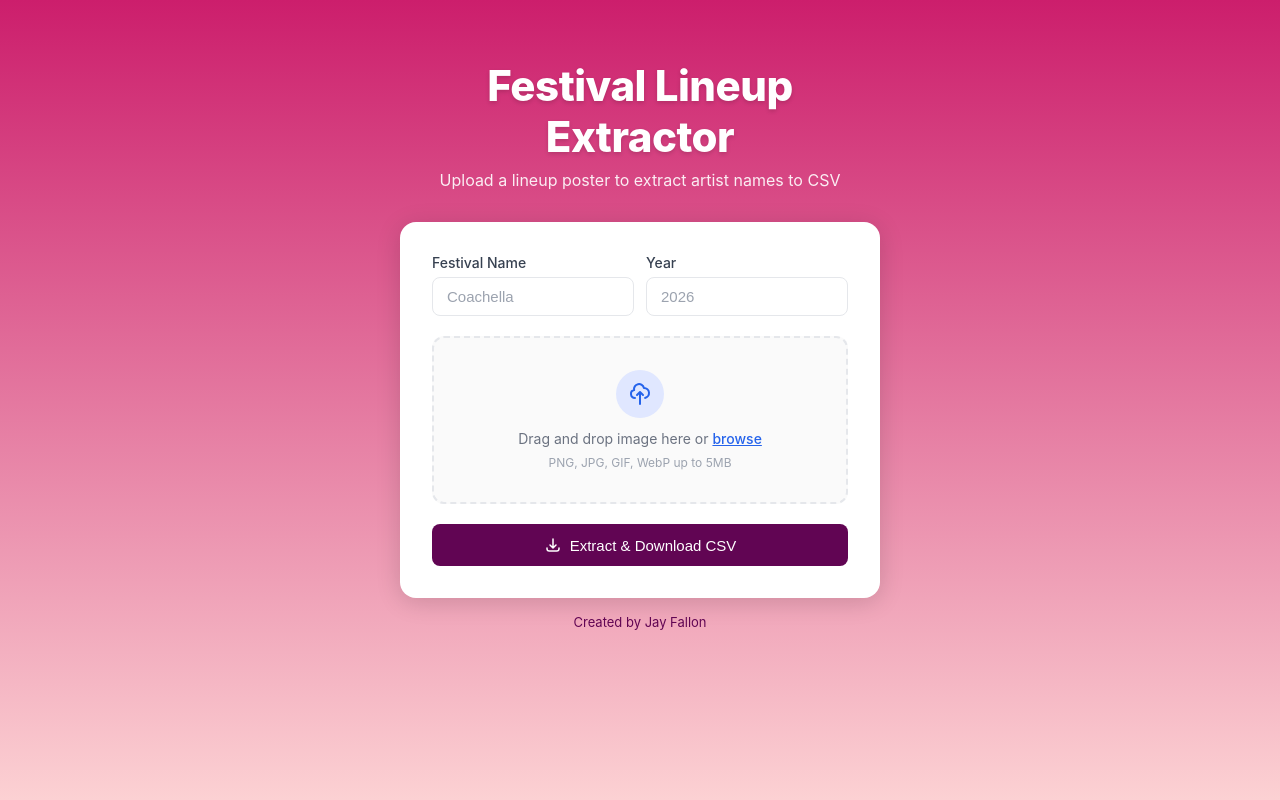
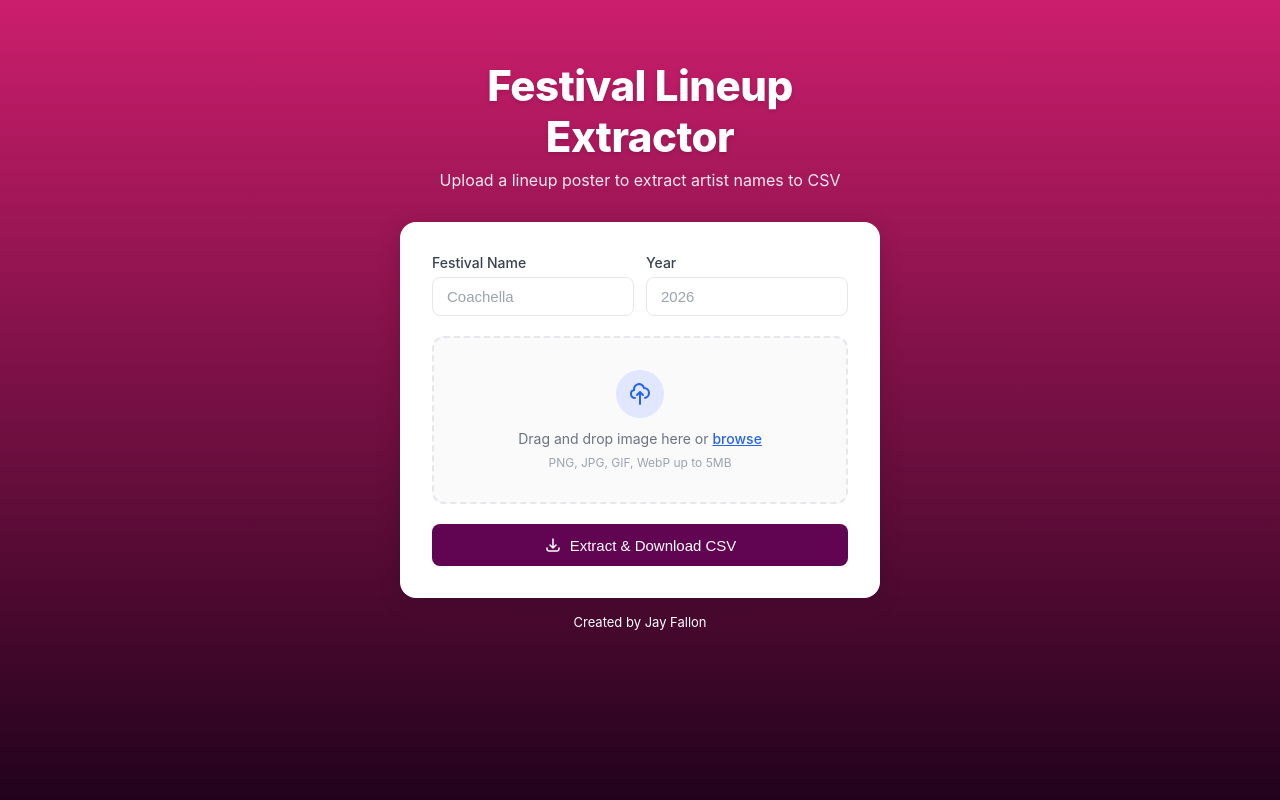
Before and after one commit to jayfallon/festival-lineup-extractor, a Flask app: page / in a window 1280 px wide. Run offline with Flask 3, Linux system fonts and the light colour scheme.

Commit message:
changed color gradient

```diff
--- a/templates/index.html
+++ b/templates/index.html
@@ -14,7 +14,7 @@
         font-family: -apple-system, BlinkMacSystemFont, "Segoe UI", Roboto,
           sans-serif;
         min-height: 100vh;
-        background: linear-gradient(180deg, #cc1e6c 0%, #fcd1d3 100%);
+        background: linear-gradient(180deg, #cc1e6c 0%, #21021c 100%);
         display: flex;
         align-items: flex-start;
         justify-content: center;
@@ -397,10 +397,10 @@
         margin-top: 16px;
         text-align: center;
         font-size: 13px;
-        color: #610553;
+        color: #ffffff;
       }
       .footer a {
-        color: #610553;
+        color: #ffffff;
         text-decoration: none;
       }
       .footer a:hover {
```
